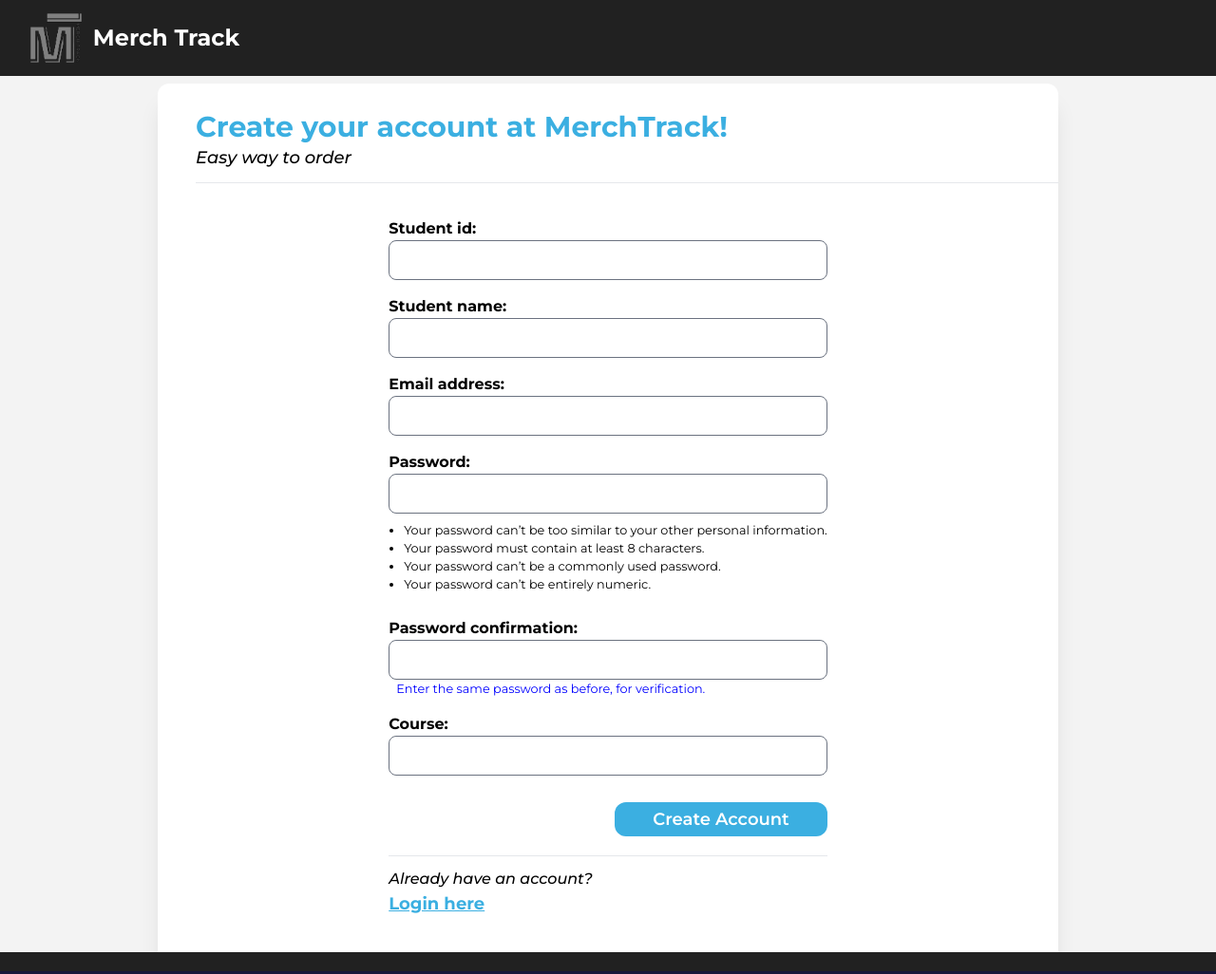
After one commit to gab-cat/merch-track, a Django app: page /registration in a window 1280 px wide. The commit adds this page. Shown: the whole page at 95% size. Run offline with Django 5.2, Linux system fonts and the light colour scheme; style sheets or scripts are compiled from the project's sources; some libraries are stand-ins or nearby versions.

Commit message:
Add: Login, Registration, Order Entry, Messages and Dashboard

```diff
--- /dev/null
+++ b/merchtrack/app/forms.py
@@ -0,0 +1,48 @@
+from django.contrib.auth.models import User
+from django.contrib.auth.forms import UserCreationForm
+from django.core.validators import RegexValidator
+
+from django import forms
+from django.contrib.auth.forms import AuthenticationForm
+from django.forms.widgets import PasswordInput, TextInput
+from .models import user_info
+
+class CreateUserForm(UserCreationForm):
+    student_id = forms.CharField(
+        max_length=9,
+        required=True,
+        widget=forms.TextInput(attrs={'class': 'rounded-lg'}),
+        validators=[RegexValidator(r'^[0-9]{1,9}$', 'Student ID must be numeric and have at most 9 digits.')]
+    )
+    student_name = forms.CharField(max_length=200, required=True, widget=forms.TextInput(attrs={'class': 'rounded-lg'}))
+    course = forms.CharField(max_length=100, required=True, widget=forms.TextInput(attrs={'class': 'rounded-lg'}))
+
+    class Meta:
+        model = User
+        fields = ['student_id', 'student_name', 'email', 'password1', 'password2', 'course']
+        widgets = {
+            'student_id': forms.TextInput(attrs={'class': 'rounded-lg mx-3'}),
+            'student_name': forms.TextInput(attrs={'class': 'rounded-lg mx-3'}),
+            'email': forms.EmailInput(attrs={'class': 'rounded-lg'}),
+            'password1': forms.PasswordInput(attrs={'class': 'rounded-lg'}),
+            'password2': forms.PasswordInput(attrs={'class': 'rounded-lg'}),
+        }
+
+    def save(self, commit=True):
+        user = super().save(commit=False)
+        user.username = self.cleaned_data['student_id']  # Set username to student_id
+        if commit:
+            user.save()
+            user_info.objects.create(
+                user=user,
+                student_id=self.cleaned_data['student_id'],
+                student_name=self.cleaned_data['student_name'],
+                course=self.cleaned_data['course'],
+                email=self.cleaned_data['email']
+            )
+        return user
+
+
+class LoginForm(AuthenticationForm):
+    username = forms.CharField(widget=TextInput(attrs={'class': 'w-full rounded-lg', 'placeholder': 'Student ID'}))
+    password = forms.CharField(widget=PasswordInput(attrs={'class': 'form-control', 'placeholder': 'Password'}))
--- a/merchtrack/app/urls.py
+++ b/merchtrack/app/urls.py
@@ -11,6 +11,11 @@ urlpatterns = [
     path("order-entry", views.orderEntry, name='order-entry'),
     path('adminTracker', views.adminTracker, name='adminTracker'),
     path('student-info', views.studentInfo, name='student-info'),
+    path('registration', views.register, name='registration'),
+    path('login', views.login, name='login'),
+    path('logout', views.logout, name='logout'),
+    path('dashboard', views.dashboard, name='dashboard'),
+    path('messages', views.messages, name='messages'),
     re_path(r'^static/(?P<path>.*)$', serve,{'document_root': settings.STATIC_ROOT}),
     re_path(r'^.*$', views.not_found, name='404'),
 ]
--- a/merchtrack/app/views.py
+++ b/merchtrack/app/views.py
@@ -3,6 +3,11 @@ from django.shortcuts import get_object_or_404, render, redirect
 from django.shortcuts import render, redirect
 from django.http import HttpResponse, HttpResponseRedirect, JsonResponse
 from django.template import loader
+from django.contrib.auth import authenticate, login as auth_login, logout as auth_logout
+from django.contrib import messages
+from django.contrib.auth.decorators import login_required
+
+from .forms import CreateUserForm, LoginForm
 from .models import user_info, order_info, order_details, contact_us
 def home(request):
     return render(request, 'index.html')
@@ -51,13 +56,14 @@ def contactUs(request):
         message = request.POST.get('message')
         new_contact = contact_us.objects.create(name=name,email=email,message=message)
         new_contact.save()
-        return redirect("contactUs")
+        return render(request, "contactUs.html", {'success_message': 'Message was sent successfully to our team. Kindly give us 2-3 business days, and we\'ll be right with you. Thank you for contacting us!'})
     else:
         return render(request, "contactUs.html")
 
 def not_found(request):
     return render(request, '404.html', status=404)
 
+@login_required(login_url='login')
 def adminTracker(request):
     cursor = connection.cursor()
     cursor.execute('select app_order_info.order_details_id, app_user_info.student_id, app_user_info.student_name, app_order_info.payment_method, app_order_info.payment_status, app_order_info.order_status from app_order_info join app_user_info on app_order_info.user_info_ID = app_user_info.student_id')
@@ -65,6 +71,7 @@ def adminTracker(request):
     print(results)
     return render(request, 'adminTracker.html', {'orders' : results})
 
+@login_required(login_url='login')
 def orderEntry(request):
     if request.method == 'POST':
         # Extracting order details data
@@ -120,3 +127,77 @@ def studentInfo(request):
         return JsonResponse(student_data)
     except user_info.DoesNotExist:
         return HttpResponse("Student not found", status=404)
+
+def register(request):
+    if request.method == 'POST':
+        form = CreateUserForm(request.POST)
+        if form.is_valid():
+            form.save()
+            return redirect('login')
+    else:
+        form = CreateUserForm()
+
+    context = {'form': form}
+    return render(request, 'registration.html', context)
+
+def login(request):
+    if request.user.is_authenticated:
+        return redirect('dashboard')
+
+    if request.method == 'POST':
+        form = LoginForm(data=request.POST)
+        if form.is_valid():
+            student_id = form.cleaned_data['username']
+            password = form.cleaned_data['password']
+
+            print("username: " + student_id, "password: " + password)
+            # Retrieve the user_info object with the provided student_id
+            try:
+                user_info_obj = user_info.objects.get(student_id=student_id)
+            except user_info.DoesNotExist:
+                user_info_obj = None
+
+            if user_info_obj:
+                # Authenticate using the user_info's associated User object
+                user = authenticate(request, username=user_info_obj.user.username, password=password)
+                if user is not None:
+                    auth_login(request, user)
+                    return redirect('dashboard')
+                else:
+                    form.add_error(None, "Invalid student ID or password.")
+            else:
+                form.add_error(None, "Invalid student ID or password.")
+    else:
+        form = LoginForm()
+
+    return render(request, 'login.html', {'form': form})
+
+def logout(request):
+    auth_logout(request)
+    return redirect('login')
+
+@login_required(login_url='login')
+def dashboard(request):
+    # Access user details
+    user = request.user
+
+    user_info_obj = user_info.objects.get(student_id=user)
+    student_name = user_info_obj.student_name
+    course = user_info_obj.course
+    email = user_info_obj.email
+
+
+    context = {
+        'user': user,
+        'student_id': user,
+        'student_name': student_name,
+        'course': course,
+        'email': email,
+        # Add other user details as needed
+    }
+    return render(request, 'dashboard.html', context)
+
+@login_required(login_url='login')
+def messages(request):
+    all_messages = contact_us.objects.all().order_by('-created_at')
+    return render(request, 'messages.html', {'messages': all_messages})
--- a/merchtrack/templates/base.html
+++ b/merchtrack/templates/base.html
@@ -17,7 +17,7 @@
   <div class="bg-[#212121] flex flex-row content-between justify-between p-1 px-5">
         <div class="flex flex-row items-center align-middle ">
           <img src="{% static 'assets/MerchTrackLogo.png' %}" alt="Merch Track Logo" class='h-[5vh] cursor-pointer'>
-          <b class='text-xl text-white cursor-pointer hover:opacity-[0.5] transition-all'>Merch Track</b>
+          <a href="{% url 'home' %}" class='text-2xl font-bold text-white cursor-pointer hover:opacity-[0.5] transition-all'>Merch Track</a>
         </div>
         <nav class='content-center text-xl px-3 h-[7vh] items-center space-x-3 flex flex-row '>
           {% block nav %} {% endblock %}
--- a/merchtrack/templates/components.yaml
+++ b/merchtrack/templates/components.yaml
@@ -1,2 +1,3 @@
 components:
     text-input: 'components/text-input.html'
+    card: 'components/card.html'
--- /dev/null
+++ b/merchtrack/templates/components/card.html
@@ -0,0 +1,5 @@
+{% load static %}
+<a href='{% url url %}' class='flex flex-col m-4 w-full justify-center p-5 space-y-4 transition-all border-2 cursor-pointer rounded-xl hover:bg-blue-100 hover:border-[#3BAFE1] hover:scale-110 active:scale-90 active:opacity-60 '>
+    <img class='flex self-center' src='{% static src %}' alt='create-icon' width='100'/>
+    <div class='font-semibold text-center'>{{title}}</div>
+</a>
--- /dev/null
+++ b/merchtrack/templates/registration.html
@@ -0,0 +1,77 @@
+{% extends 'base.html' %} {% block title %} Register  {% endblock %}
+{% block content %}
+{% load static %}
+
+<style>
+p {
+    display: flex;
+    flex-direction: column;
+    padding-top: 0.5rem;
+    padding-bottom: 0.5rem;
+    align-items: start;
+}
+
+.helptext {
+    font-size: 0.8rem;
+    color: blue;
+    margin-left: 0.5rem;
+}
+
+p label {
+    margin-right: 0.5rem;
+    font-weight: 700;
+}
+
+ul {
+    font-size: 0.8rem;
+    list-style: disc;
+    margin-left: 1rem;
+}
+
+p input {
+    width: 100%;
+    border-radius: 25px;
+}
+
+#id_password1, #id_password2 {
+    border-radius: 0.5rem;
+}
+
+.errorlist {
+    font-size: 0.85rem;
+    list-style: none;
+    margin: 1rem;
+    border-radius: 0.5rem;
+    background-color: rgb(254 226 226 );
+    color: rgb(185 28 28);
+    padding: 0.5rem;
+}
+
+</style>
+
+<div class=' flex flex-col w-screen h-full bg-[#f3f3f3] overflow-auto p-2'>
+    <div class='flex overflow-visible flex-col justify-center items-center content-center bg-white rounded-xl shadow-xl min-w-[75%] h-auto m-auto p-5'>
+        <div class='self-start w-full mx-5'>
+            <div class=' self-start text-[#3BAFE1] text-3xl mt-2 font-bold text-left'>Create your account at MerchTrack! </div>
+            <div class='self-start w-full pb-3 mb-2 text-lg italic font-medium border-b'>Easy way to order</div>
+        </div>
+
+        <form class='flex flex-col self-center justify-start mx-10 my-5' method="POST" autocomplete='off' >
+            {% csrf_token %}
+            {{ form.as_p }}
+
+            <input class='self-end max-w-[15rem] text-white bg-[#3BAFE1] border-white text-lg rounded-xl font-Inter font-semibold text-center py-1 my-5  px-10 cursor-pointer active:opacity-100 hover:opacity-[0.5] transition-all'
+            value="Create Account"
+            type="submit"/>
+            <div class='self-center w-full py-3 mx-5 border-t'>
+                <div class='italic font-medium'>Already have an account?</div>
+                <a class='text-[#3BAFE1] text-lg underline font-bold' href='{% url 'login' %}' >Login here</a>
+            </div>
+        </form>
+
+
+
+    </div>
+</div>
+
+{% endblock %}
```
Also changed, not shown: merchtrack/app/models.py (+14 -2 lines), merchtrack/templates/adminTracker.html (+7 -2 lines), merchtrack/templates/contactUs.html (+10 -7 lines), merchtrack/templates/dashboard.html (added, +30 -0 lines), merchtrack/templates/login.html (added, +71 -0 lines), merchtrack/templates/messages.html (added, +54 -0 lines), merchtrack/templates/order-entry.html (+6 -1 lines), merchtrack/app/migrations/0006_remove_user_info_id_user_info_user_and_more.py (added), merchtrack/app/migrations/0007_contact_us_created_at.py (added), 4 other files.
